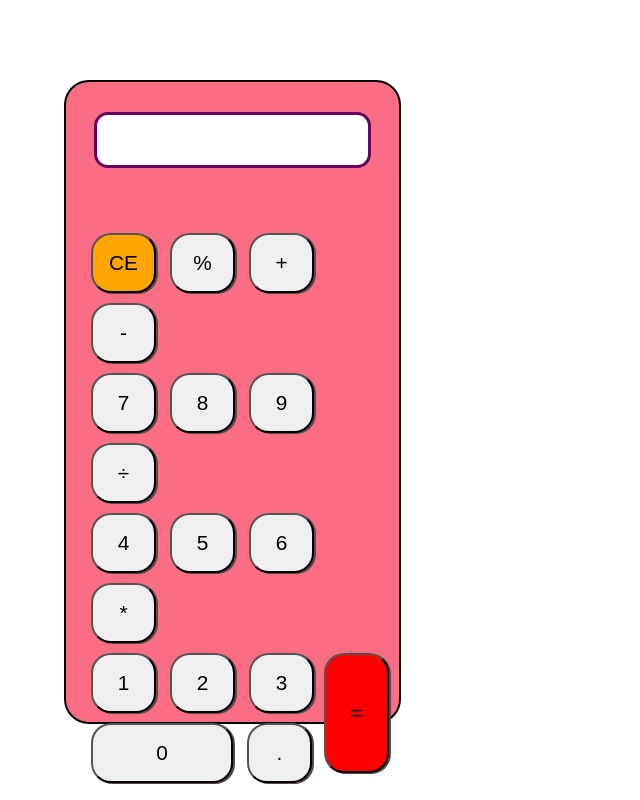
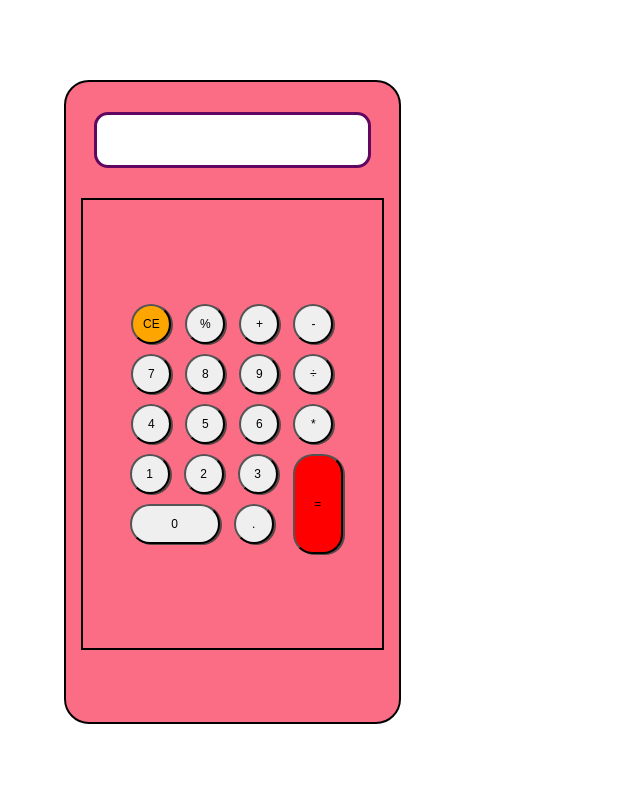
Before and after one commit to Nnamdingozi/calculator, a plain HTML site: page index.html in a window 1280 px wide. Shown: the whole page, without its empty margins (0-640 px from the left). Drawn offline with Linux system fonts and the light colour scheme.

Commit message:
modify style

```diff
--- a/domcal.scss
+++ b/domcal.scss
@@ -6,12 +6,12 @@
 main {
     border: 2px solid black;
     height: 80vh;
-    width: 26vw;
+    // width: 26vw;
     border-radius: 25PX;
     background-color: rgb(250, 109, 132);
     justify-content: center;
     margin-top: 10vh;
-    margin-left: 5vw;
+    margin: auto;
     box-shadow: blue;
 
 
@@ -35,9 +35,9 @@ main {
 
     .button-keys {
         width: 90%;
-        height: 80%;
+        height: auto;
         margin-top: 30px;
-        justify-content:space space-between;
+        justify-content: space-between;
         margin-left: 20px;
 
 
--- a/index.html
+++ b/index.html
@@ -1,5 +1,6 @@
 <!DOCTYPE html>
 <html lang="en">
+
 <head>
     <meta charset="UTF-8">
     <meta http-equiv="X-UA-Compatible" content="IE=edge">
@@ -7,47 +8,49 @@
     <title>calculator</title>
     <link rel="stylesheet" href="./domcal.css">
 </head>
+
 <body>
     <main>
         <section class="screen">
             <input type="text" class="display_screen" name="" id="display">
         </section>
-        <section  class="button-keys">
-        <div class="line-1">
+        <section class="button-keys">
+            <div class="line line-1">
                 <input type="button" value="CE" class="btn" id="clear" onclick="clearScreen()">
-            <input type="button" value="%" class="btn" onclick = "displayChar('%')">
-            <input type="button" value="+" class="btn" onclick = "displayChar('+')">
-            <input type="button" value="-" class="btn" onclick = "displayChar('-')">
+                <input type="button" value="%" class="btn" onclick="displayChar('%')">
+                <input type="button" value="+" class="btn" onclick="displayChar('+')">
+                <input type="button" value="-" class="btn" onclick="displayChar('-')">
 
             </div>
-        <div class="line-2">
-            <input type="button" value="7" class="btn" onclick = "displayChar(7)">
-            <input type="button" value="8" class="btn" onclick = "displayChar(8)">
-            <input type="button" value="9" class="btn" onclick = "displayChar(9)">
+            <div class=" line line-2">
+                <input type="button" value="7" class="btn" onclick="displayChar(7)">
+                <input type="button" value="8" class="btn" onclick="displayChar(8)">
+                <input type="button" value="9" class="btn" onclick="displayChar(9)">
                 <input type="button" value="&#247" class="btn">
 
             </div>
-        <div class="line-3">
-            <input type="button" value="4" class="btn" onclick = "displayChar(4)">
-            <input type="button" value="5" class="btn" onclick = "displayChar(5)">
-            <input type="button" value="6" class="btn" onclick = "displayChar(6)">
-            <input type="button" value="*" class="btn" onclick = "displayChar('*')">
+            <div class=" line line-3">
+                <input type="button" value="4" class="btn" onclick="displayChar(4)">
+                <input type="button" value="5" class="btn" onclick="displayChar(5)">
+                <input type="button" value="6" class="btn" onclick="displayChar(6)">
+                <input type="button" value="*" class="btn" onclick="displayChar('*')">
 
 
             </div>
-        <div class="line-4">
-            <input type="button" value="1" class="btn" onclick = "displayChar(1)">
-            <input type="button" value="2" class="btn" onclick = "displayChar(2)">
-            <input type="button" value="3" class="btn" onclick = "displayChar(3)">
-           <input type="button" value="=" class="btn equal" id="eqlEl"  onclick = "result()">
+            <div class="line line-4">
+                <input type="button" value="1" class="btn" onclick="displayChar(1)">
+                <input type="button" value="2" class="btn" onclick="displayChar(2)">
+                <input type="button" value="3" class="btn" onclick="displayChar(3)">
+                <input type="button" value="=" class="btn equal" id="eqlEl" onclick="result()">
             </div>
-        <div class="line-5">
-            <input type="button" value="0" class="btn zero" onclick = "displayChar(0)">
-            <input type="button" value="." class="btn dot" onclick = "displayChar('.')" >
+            <div class=" line line-5">
+                <input type="button" value="0" class="btn zero" onclick="displayChar(0)">
+                <input type="button" value="." class="btn dot" onclick="displayChar('.')">
 
             </div>
         </section>
     </main>
 </body>
 <script src="./domcal.js"></script>
+
 </html>
```
Also changed, not shown: domcal.css. Lines whose indentation alone changed are shown as unchanged.
